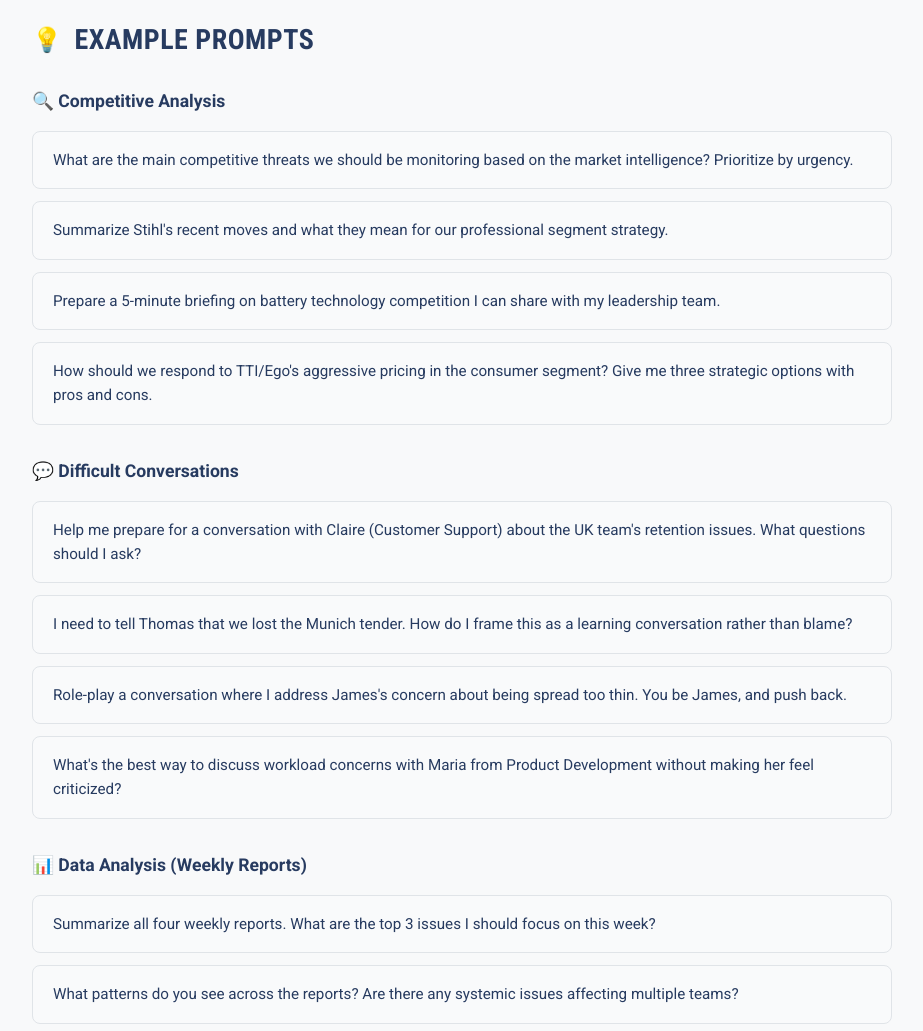
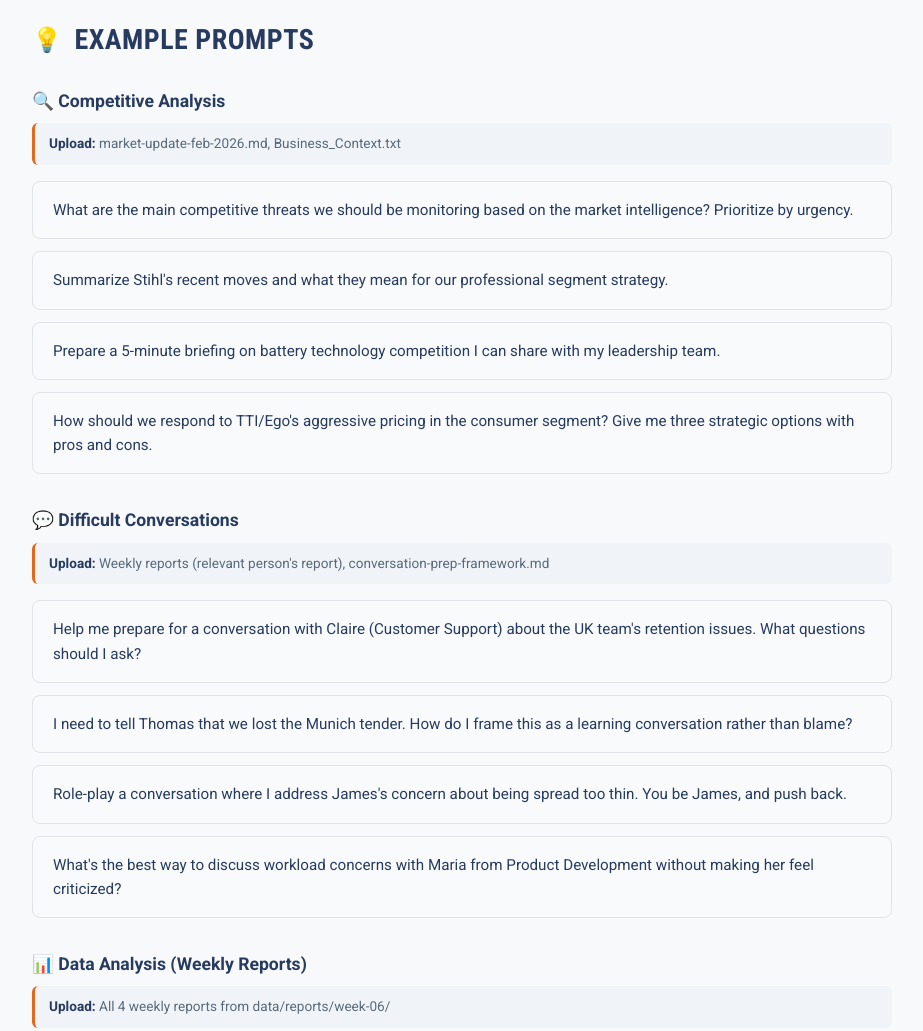
Before and after one commit to paulinamodlitba/husqvarna-ai-workshop, a plain HTML site: page index.html in a window 1280 px wide. Shown: the part 2740-3771 px from the top of the page, without its empty margins (178-1101 px from the left). Drawn offline with Linux system fonts and the light colour scheme.

Commit message:
Add document hints to each prompt category
- Shows which files to upload for each use case
- Helps participants understand context needed for prompts

```diff
--- a/index.html
+++ b/index.html
@@ -318,11 +318,25 @@
         .prompt-category h3 {
             font-size: 1.1rem;
             font-weight: 600;
-            margin-bottom: 16px;
+            margin-bottom: 8px;
             color: var(--secondary);
             display: flex;
             align-items: center;
             gap: 8px;
+        }
+
+        .docs-hint {
+            font-size: 0.85rem;
+            color: var(--text-light);
+            margin-bottom: 16px;
+            padding: 10px 14px;
+            background: #F0F4F8;
+            border-radius: 6px;
+            border-left: 3px solid var(--primary);
+        }
+
+        .docs-hint strong {
+            color: var(--secondary);
         }
 
         .prompt-list {
@@ -653,6 +667,7 @@
 
             <div class="prompt-category">
                 <h3>🔍 Competitive Analysis</h3>
+                <div class="docs-hint"><strong>Upload:</strong> market-update-feb-2026.md, Business_Context.txt</div>
                 <div class="prompt-list">
                     <div class="prompt" onclick="copyPrompt(this)">What are the main competitive threats we should be monitoring based on the market intelligence? Prioritize by urgency.</div>
                     <div class="prompt" onclick="copyPrompt(this)">Summarize Stihl's recent moves and what they mean for our professional segment strategy.</div>
@@ -663,6 +678,7 @@
 
             <div class="prompt-category">
                 <h3>💬 Difficult Conversations</h3>
+                <div class="docs-hint"><strong>Upload:</strong> Weekly reports (relevant person's report), conversation-prep-framework.md</div>
                 <div class="prompt-list">
                     <div class="prompt" onclick="copyPrompt(this)">Help me prepare for a conversation with Claire (Customer Support) about the UK team's retention issues. What questions should I ask?</div>
                     <div class="prompt" onclick="copyPrompt(this)">I need to tell Thomas that we lost the Munich tender. How do I frame this as a learning conversation rather than blame?</div>
@@ -673,6 +689,7 @@
 
             <div class="prompt-category">
                 <h3>📊 Data Analysis (Weekly Reports)</h3>
+                <div class="docs-hint"><strong>Upload:</strong> All 4 weekly reports from data/reports/week-06/</div>
                 <div class="prompt-list">
                     <div class="prompt" onclick="copyPrompt(this)">Summarize all four weekly reports. What are the top 3 issues I should focus on this week?</div>
                     <div class="prompt" onclick="copyPrompt(this)">What patterns do you see across the reports? Are there any systemic issues affecting multiple teams?</div>
@@ -684,6 +701,7 @@
 
             <div class="prompt-category">
                 <h3>🎨 Workshop Preparation</h3>
+                <div class="docs-hint"><strong>Upload:</strong> workshop-design-template.md + relevant content (market intelligence, weekly reports, or project reports)</div>
                 <div class="prompt-list">
                     <div class="prompt" onclick="copyPrompt(this)">Design a 2-hour workshop for my team on "Responding to Competitive Pressure" based on the market intelligence report.</div>
                     <div class="prompt" onclick="copyPrompt(this)">I need to run a retrospective on why we lost the Munich tender. Create an agenda that drives learning without blame.</div>
@@ -694,6 +712,7 @@
 
             <div class="prompt-category">
                 <h3>📋 Project Management</h3>
+                <div class="docs-hint"><strong>Upload:</strong> ceora-commercial-launch.md and/or battery-platform-migration.md from data/projects/</div>
                 <div class="prompt-list">
                     <div class="prompt" onclick="copyPrompt(this)">Analyze the CEORA launch project status. What are the biggest risks and what should the project manager focus on?</div>
                     <div class="prompt" onclick="copyPrompt(this)">The Battery Platform Migration is over budget. Help me prepare questions for the steering committee meeting.</div>
@@ -705,6 +724,7 @@
 
             <div class="prompt-category">
                 <h3>🚀 Advanced / Combined</h3>
+                <div class="docs-hint"><strong>Upload:</strong> All documents — Business_Context.txt, weekly reports, project reports, market intelligence</div>
                 <div class="prompt-list">
                     <div class="prompt" onclick="copyPrompt(this)">Based on everything you know about our situation, what would you advise me to focus on this quarter? Be direct.</div>
                     <div class="prompt" onclick="copyPrompt(this)">If you were my coach, what tough questions would you ask me about how I'm leading this team?</div>
```
